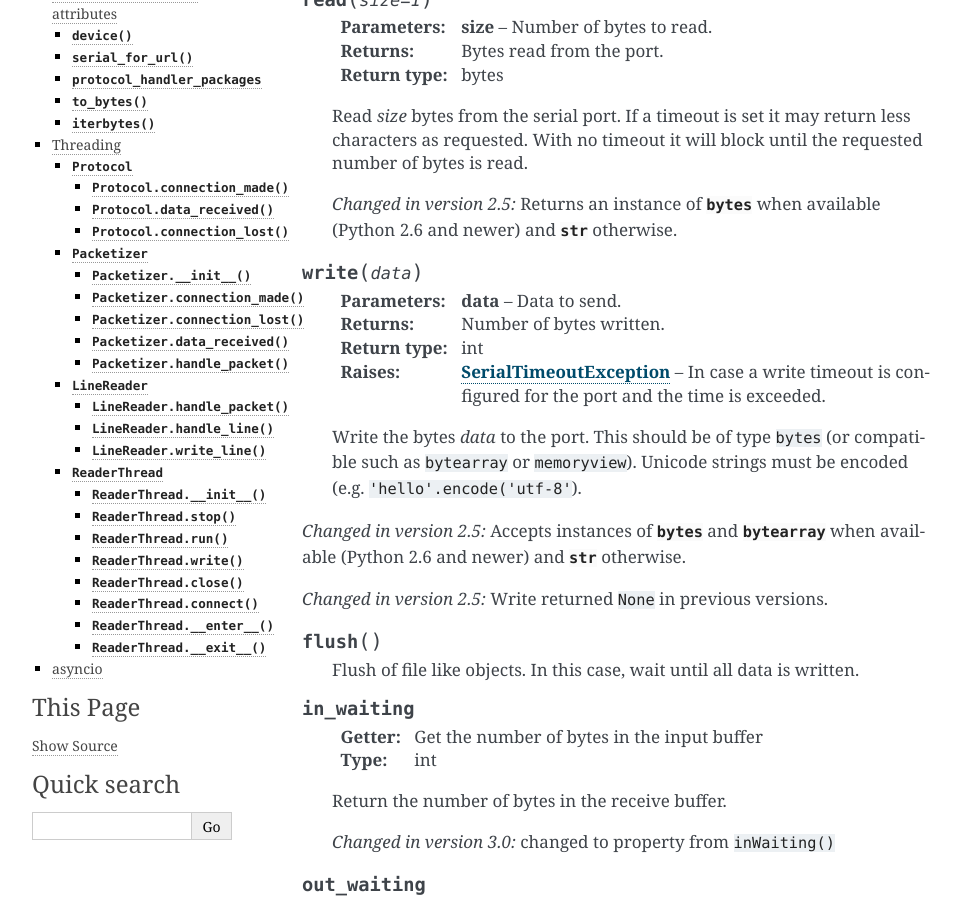
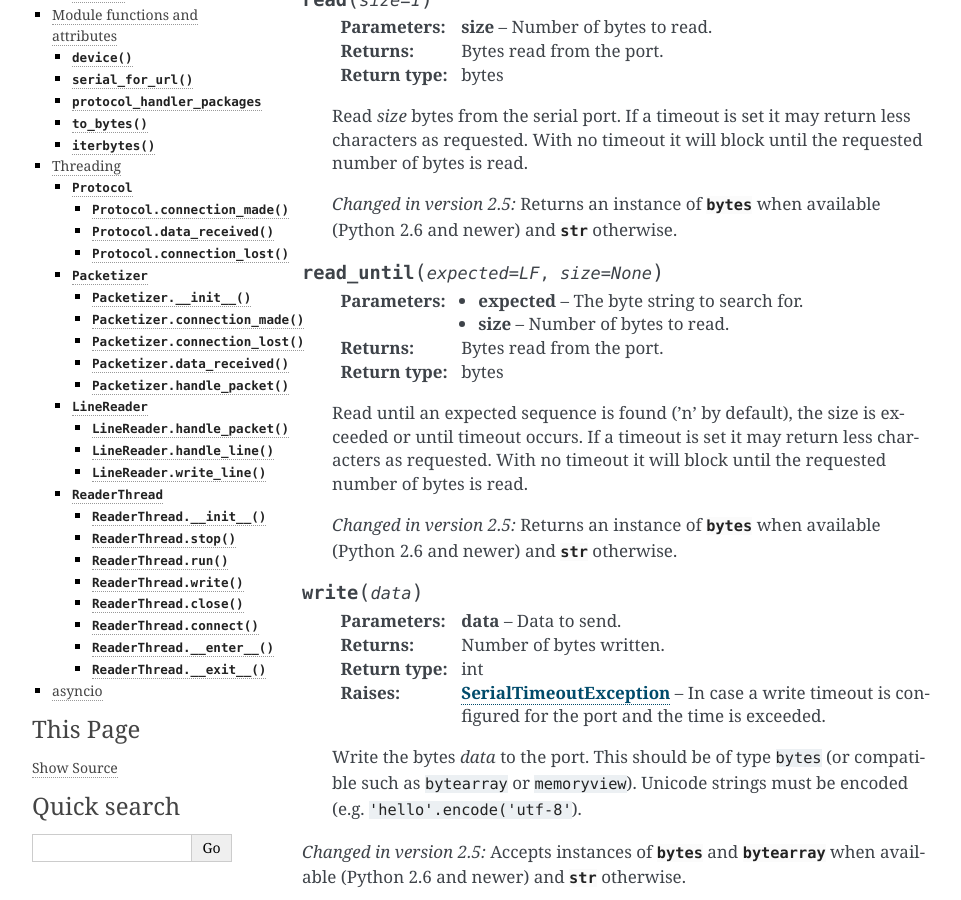
Before and after one commit to pyserial/pyserial, a Sphinx documentation site: the page built from documentation/pyserial_api.rst, in a window 1280 px wide and 900 px high, scrolled down 2704 px. Shown: the whole window, without its empty margins (148-1109 px from the left). Built offline with Sphinx 7.4.7, drawn with Linux system fonts in a browser that asks for light colours.

Commit message:
Documented read_until and updated parameter name to reflect functionality beyond just line terminators.

```diff
--- a/documentation/pyserial_api.rst
+++ b/documentation/pyserial_api.rst
@@ -150,6 +150,22 @@ Native ports
         :rtype: bytes
 
         Read *size* bytes from the serial port. If a timeout is set it may
+        return less characters as requested. With no timeout it will block
+        until the requested number of bytes is read.
+
+        .. versionchanged:: 2.5
+            Returns an instance of :class:`bytes` when available (Python 2.6
+            and newer) and :class:`str` otherwise.
+
+    .. method:: read_until(expected=LF, size=None)
+
+        :param expected: The byte string to search for.
+        :param size: Number of bytes to read.
+        :return: Bytes read from the port.
+        :rtype: bytes
+
+        Read until an expected sequence is found ('\n' by default), the size
+        is exceeded or until timeout occurs. If a timeout is set it may
         return less characters as requested. With no timeout it will block
         until the requested number of bytes is read.
 
```
Also changed, not shown: 1 other file.
